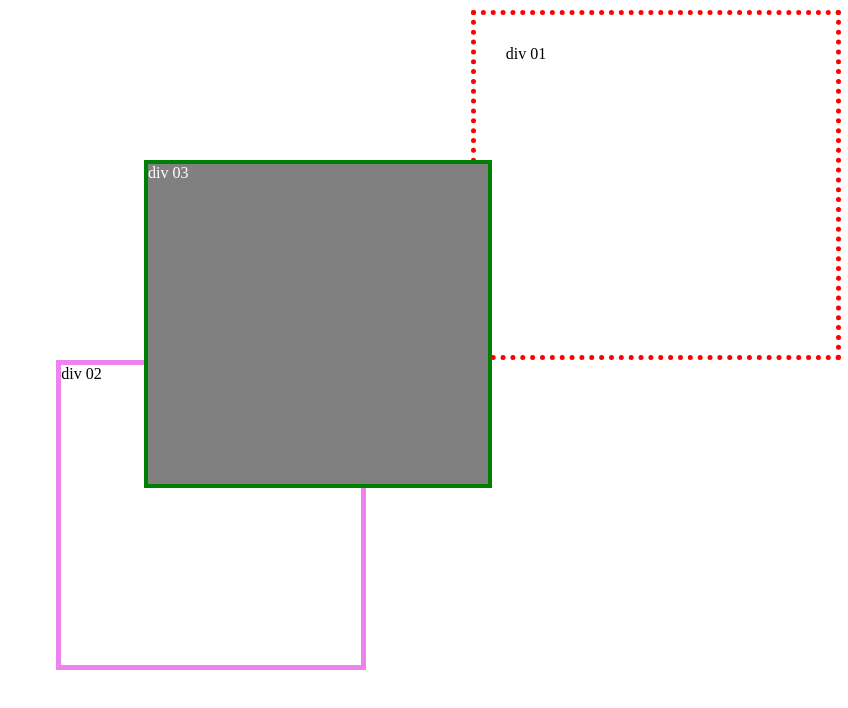
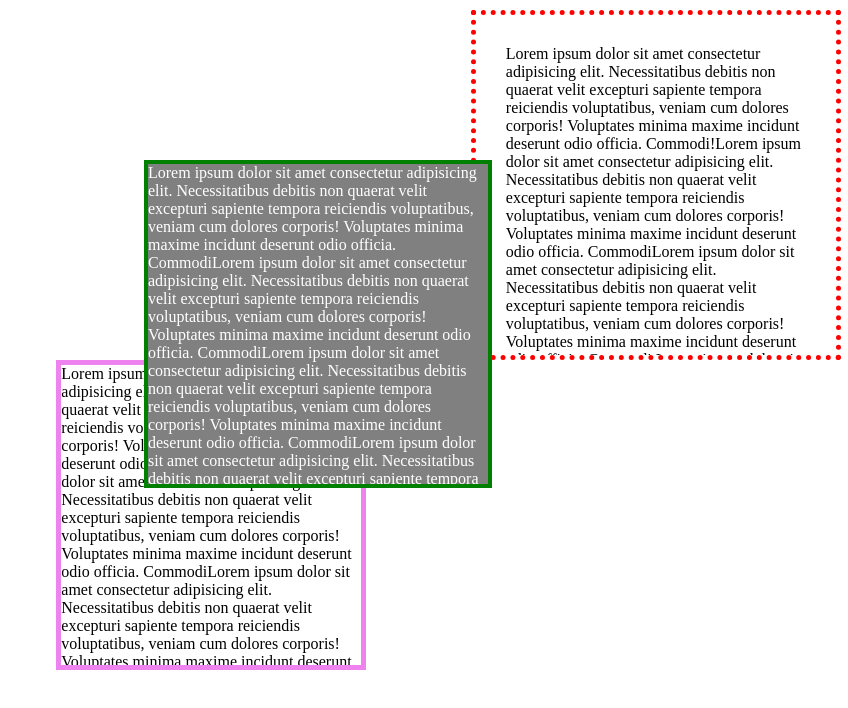
Before and after one commit to Dan1e1rodrigues/Atividades-faculdade-de-web-, a plain HTML site: page Pasta dos arquivos/PositionTreino/position.html in a window 1280 px wide. Shown: the whole page, without its empty margins (432-1280 px from the left). Drawn offline with Linux system fonts and the light colour scheme.

Commit message:
Alterando valores

```diff
--- a/Pasta dos arquivos/PositionTreino/position.css
+++ b/Pasta dos arquivos/PositionTreino/position.css
@@ -6,6 +6,7 @@
     width:300px;
     height:280px;
     left:70%;
+    overflow: auto;
 }
 
 #div2{
@@ -14,6 +15,7 @@
     width:300px;
     height:300px;
     left:38%;
+    overflow:auto;
 }
 
 #div3{
@@ -25,4 +27,5 @@
     background-color:gray;
     left:45%;
     top:20%;
+    overflow:auto;
 }
--- a/Pasta dos arquivos/PositionTreino/position.html
+++ b/Pasta dos arquivos/PositionTreino/position.html
@@ -8,11 +8,11 @@
     <title>Treinando posição</title>
 </head>
 <body>
-    <div class="box1" id="div1">div 01</div>
+    <div class="box1" id="div1">Lorem ipsum dolor sit amet consectetur adipisicing elit. Necessitatibus debitis non quaerat velit excepturi sapiente tempora reiciendis voluptatibus, veniam cum dolores corporis! Voluptates minima maxime incidunt deserunt odio officia. Commodi!Lorem ipsum dolor sit amet consectetur adipisicing elit. Necessitatibus debitis non quaerat velit excepturi sapiente tempora reiciendis voluptatibus, veniam cum dolores corporis! Voluptates minima maxime incidunt deserunt odio officia. CommodiLorem ipsum dolor sit amet consectetur adipisicing elit. Necessitatibus debitis non quaerat velit excepturi sapiente tempora reiciendis voluptatibus, veniam cum dolores corporis! Voluptates minima maxime incidunt deserunt odio officia. Commodi Lorem ipsum dolor sit amet consectetur adipisicing elit. Necessitatibus debitis non quaerat velit excepturi sapiente tempora reiciendis voluptatibus, veniam cum dolores corporis! Voluptates minima maxime incidunt deserunt odio officia. CommodiLorem ipsum dolor sit amet consectetur adipisicing elit. Necessitatibus debitis non quaerat velit excepturi sapiente tempora reiciendis voluptatibus, veniam cum dolores corporis! Voluptates minima maxime incidunt deserunt odio officia. CommodiLorem ipsum dolor sit amet consectetur adipisicing elit. Necessitatibus debitis non quaerat velit excepturi sapiente tempora reiciendis voluptatibus, veniam cum dolores corporis! Voluptates minima maxime incidunt deserunt odio officia. Commodi</div>
 
-    <div class="box1" id="div2">div 02</div>
+    <div class="box1" id="div2">Lorem ipsum dolor sit amet consectetur adipisicing elit. Necessitatibus debitis non quaerat velit excepturi sapiente tempora reiciendis voluptatibus, veniam cum dolores corporis! Voluptates minima maxime incidunt deserunt odio officia. CommodiLorem ipsum dolor sit amet consectetur adipisicing elit. Necessitatibus debitis non quaerat velit excepturi sapiente tempora reiciendis voluptatibus, veniam cum dolores corporis! Voluptates minima maxime incidunt deserunt odio officia. CommodiLorem ipsum dolor sit amet consectetur adipisicing elit. Necessitatibus debitis non quaerat velit excepturi sapiente tempora reiciendis voluptatibus, veniam cum dolores corporis! Voluptates minima maxime incidunt deserunt odio officia. CommodiLorem ipsum dolor sit amet consectetur adipisicing elit. Necessitatibus debitis non quaerat velit excepturi sapiente tempora reiciendis voluptatibus, veniam cum dolores corporis! Voluptates minima maxime incidunt deserunt odio officia. CommodiLorem ipsum dolor sit amet consectetur adipisicing elit. Necessitatibus debitis non quaerat velit excepturi sapiente tempora reiciendis voluptatibus, veniam cum dolores corporis! Voluptates minima maxime incidunt deserunt odio officia. CommodiLorem ipsum dolor sit amet consectetur adipisicing elit. Necessitatibus debitis non quaerat velit excepturi sapiente tempora reiciendis voluptatibus, veniam cum dolores corporis! Voluptates minima maxime incidunt deserunt odio officia. Commodi</div>
 
-    <div class="box1" id="div3">div 03</div>
+    <div class="box1" id="div3">Lorem ipsum dolor sit amet consectetur adipisicing elit. Necessitatibus debitis non quaerat velit excepturi sapiente tempora reiciendis voluptatibus, veniam cum dolores corporis! Voluptates minima maxime incidunt deserunt odio officia. CommodiLorem ipsum dolor sit amet consectetur adipisicing elit. Necessitatibus debitis non quaerat velit excepturi sapiente tempora reiciendis voluptatibus, veniam cum dolores corporis! Voluptates minima maxime incidunt deserunt odio officia. CommodiLorem ipsum dolor sit amet consectetur adipisicing elit. Necessitatibus debitis non quaerat velit excepturi sapiente tempora reiciendis voluptatibus, veniam cum dolores corporis! Voluptates minima maxime incidunt deserunt odio officia. CommodiLorem ipsum dolor sit amet consectetur adipisicing elit. Necessitatibus debitis non quaerat velit excepturi sapiente tempora reiciendis voluptatibus, veniam cum dolores corporis! Voluptates minima maxime incidunt deserunt odio officia. CommodiLorem ipsum dolor sit amet consectetur adipisicing elit. Necessitatibus debitis non quaerat velit excepturi sapiente tempora reiciendis voluptatibus, veniam cum dolores corporis! Voluptates minima maxime incidunt deserunt odio officia. CommodiLorem ipsum dolor sit amet consectetur adipisicing elit. Necessitatibus debitis non quaerat velit excepturi sapiente tempora reiciendis voluptatibus, veniam cum dolores corporis! Voluptates minima maxime incidunt deserunt odio officia. Commodi</div>
 
 </body>
 </html>
```
